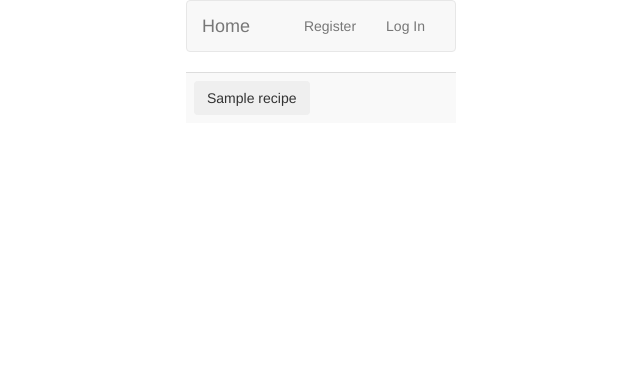
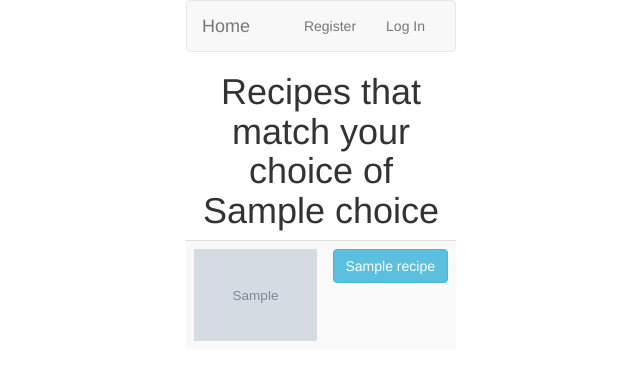
Before and after one commit to taliafawzy/16, a Flask app: template templates/results.html in a window 1280 px wide. Shown: the top 380 px of the page, without its empty margins (319-959 px from the left). Run offline with Flask 2, Linux system fonts and the light colour scheme; the template is opened without the code that fills it: most values are stand-ins (such as "Sample title", 1, 10 or a date in 2020); grey boxes marked "Sample" are stand-in pictures; some libraries are stand-ins or nearby versions.

Commit message:
result list werkt

```diff
--- a/application.py
+++ b/application.py
@@ -137,7 +137,7 @@ def mypage():
             recipe = db.execute("SELECT recipe FROM cookbook WHERE tried = :tried AND userid = :userid", tried = request.form.get("tried"), userid = session["userid"])
             recipe = tried_recipe(recipe)
 
-        return render_template("mypage.html", tried, saved, rated)
+        return render_template("mypage.html", tried=tried, saved=saved, rated=rated)
 
     else:
         return render_template("mypage.html")
@@ -149,18 +149,48 @@ def homepage():
             ingredient = request.form.getlist("ingredient")
             recipelist = getResults(ingredient)
             session['recipelist'] = recipelist
+            session['choice'] = ingredient
             return redirect(url_for("results"))
     else:
         return render_template("homepage.html")
 
 @app.route("/results", methods = ["GET", "POST"])
 def results():
+    if request.referrer and request.referrer.endswith("homepage"):
+        recipelist = session['recipelist']
+        #we need choice to display the person what ingredients they chose on previous page
+        choice = session['choice']
+        choice = ','.join(choice)
+        recipes = []
+        #we create a list of dictionaries (1 recipe 1 dictionary) to make a table with images and recipes
+        for recipe in recipelist:
+            recipeDict = dict.fromkeys(['name', 'picture', 'url'])
+            recipeDict['name'] = recipe.strip()
+            recipeDict['picture'] = recipelist[recipe]["picture"]
+            recipeDict['ingredients'] = recipelist[recipe]["ingredients"]
+            recipeDict['url'] = recipelist[recipe]["url"]
+            recipes.append(recipeDict)
+        session['recipes'] = recipes
+        return render_template("results.html", choice=choice, recipes = recipes)
+    elif request.referrer and request.referrer.endswith("results") and request.method == "POST":
+        if request.form['submit_button']:
+            #get the recipeName from the form that was just submitted
+            recipeName = request.form['submit_button']
+            #get the saved recipes list
+            recipes = session['recipes']
+            #locate our recipe
+            recipe = next(item for item in recipes if item["name"] == recipeName)
+            session['recipe'] = recipe
+            return redirect(url_for("recipe"))
+
+
+@app.route("/recipe", methods = ["GET", "POST"])
+def recipe():
+    recipe = session['recipe']
+
     if request.method == "POST":
-        recipe = request.form.get("recipe")
-        return render_template("recipe.html")
+        if request.form.get("save"):
+            recipe = save_recipe(recipe)
+        return render_template("recipe.html", recipe = recipe)
     else:
-        recipelist = session['recipelist']
-        recipenames = []
-        for recipe in recipelist:
-            recipenames.append(recipe.strip())
-        return render_template("results.html", recipenames = recipenames)
+        return render_template("recipe.html", recipe = recipe)
--- a/templates/results.html
+++ b/templates/results.html
@@ -6,13 +6,21 @@
 
 {% block main %}
     <form action="{{ url_for('results') }}" method="post">
+
+    <h1>Recipes that match your choice of {{choice}}</h1>
+
+
     <table class="table table-striped">
-        {% for recipe in recipenames %}
+        {% for recipe in recipes %}
         <tr>
             <td>
-                <button class="btn default" id = "recipe">{{recipe}}</button>
+                <img src="{{recipe.picture}}">
+            </td>
+            <td>
+                <button class="btn btn-info" name="submit_button" value="{{recipe.name}}" type="submit">{{recipe.name}}</button>
             </td>
         </tr>
         {% endfor %}
     </table>
+    </form>
 {% endblock %}
```
Also changed, not shown: templates/recipe.html (+27 -0 lines).
